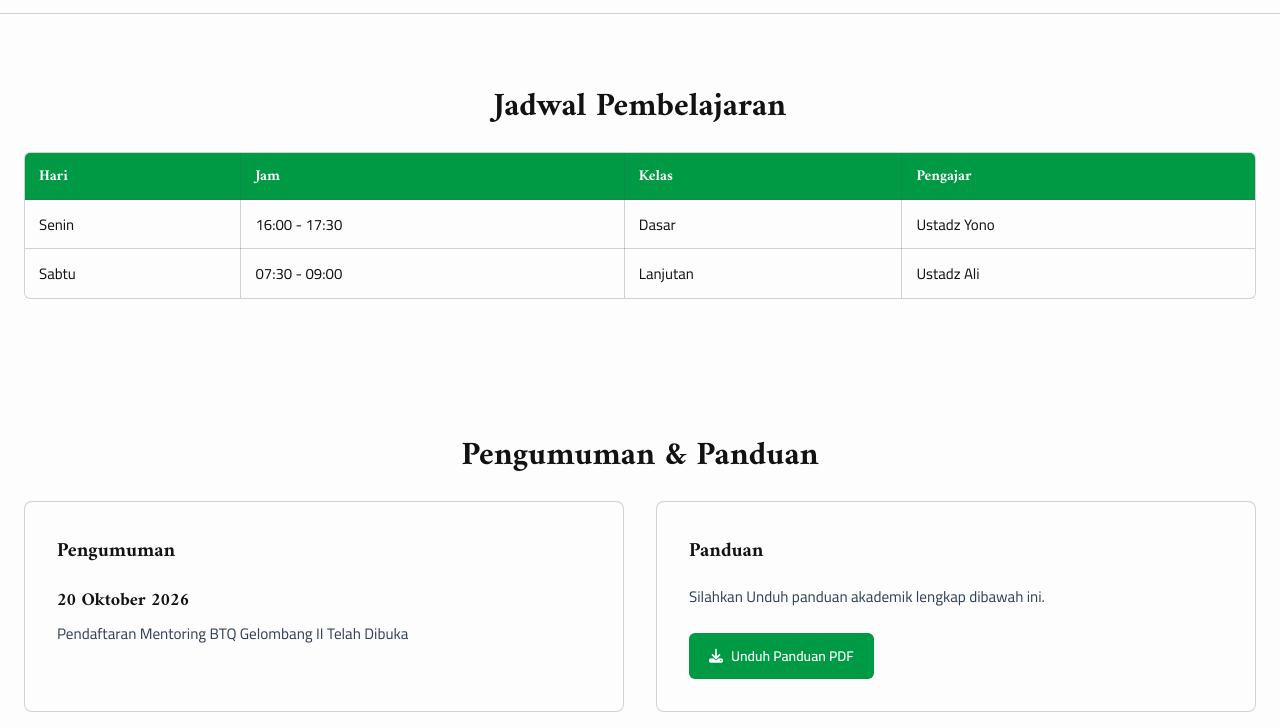
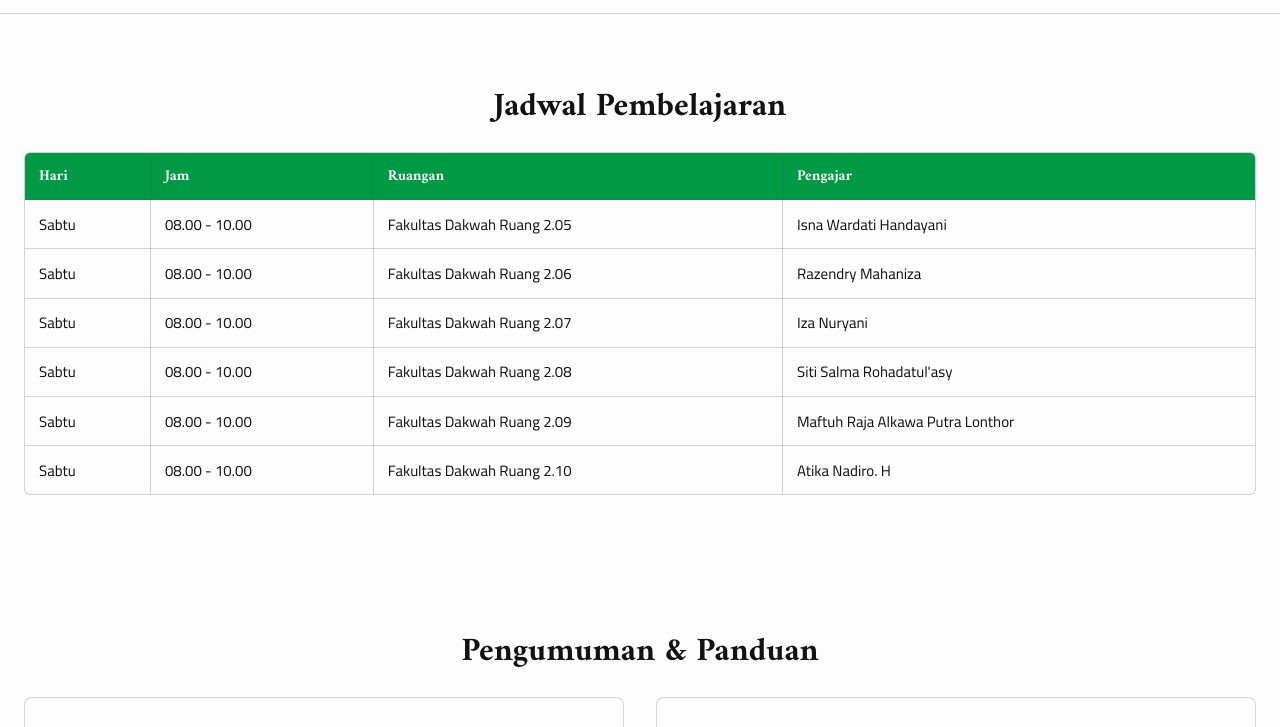
Before and after one commit to ashabilrizqi/btq-uin-salatiga, a plain HTML site: page informasi.html in a window 1280 px wide. Shown: the part 63-790 px from the top of the page. Drawn offline with Linux system fonts and the light colour scheme; a web font is replaced by a local one.

Commit message:
memperbaiki jadwal, pengumuman & panduan

```diff
--- a/informasi.html
+++ b/informasi.html
@@ -54,22 +54,46 @@
               <tr>
                 <th>Hari</th>
                 <th>Jam</th>
-                <th>Kelas</th>
+                <th>Ruangan</th>
                 <th>Pengajar</th>
               </tr>
             </thead>
             <tbody>
               <tr>
-                <td>Senin</td>
-                <td>16:00 - 17:30</td>
-                <td>Dasar</td>
-                <td>Ustadz Yono</td>
+                <td>Sabtu</td>
+                <td>08.00 - 10.00</td>
+                <td>Fakultas Dakwah Ruang 2.05</td>
+                <td>Isna Wardati Handayani</td>
               </tr>
               <tr>
                 <td>Sabtu</td>
-                <td>07:30 - 09:00</td>
-                <td>Lanjutan</td>
-                <td>Ustadz Ali</td>
+                <td>08.00 - 10.00</td>
+                <td>Fakultas Dakwah Ruang 2.06</td>
+                <td>Razendry Mahaniza</td>
+              </tr>
+              <tr>
+                <td>Sabtu</td>
+                <td>08.00 - 10.00</td>
+                <td>Fakultas Dakwah Ruang 2.07</td>
+                <td>Iza Nuryani</td>
+              </tr>
+              <tr>
+                <td>Sabtu</td>
+                <td>08.00 - 10.00</td>
+                <td>Fakultas Dakwah Ruang 2.08</td>
+                <td>Siti Salma Rohadatul'asy</td>
+              </tr>
+              <tr>
+                <td>Sabtu</td>
+                <td>08.00 - 10.00</td>
+                <td>Fakultas Dakwah Ruang 2.09</td>
+                <td>Maftuh Raja Alkawa Putra Lonthor</td>
+              </tr>
+              <tr>
+                <td>Sabtu</td>
+                <td>08.00 - 10.00</td>
+                <td>Fakultas Dakwah Ruang 2.10</td>
+                <td>Atika Nadiro. H</td>
               </tr>
             </tbody>
           </table>
@@ -92,9 +116,8 @@
               <div class="card-icon-header">
                 <h3 class="info-card-title">Pengumuman</h3>
               </div>
-              <span class="announcement-date">20 Oktober 2026</span>
-              <p class="announcement-subtitle">Pendaftaran Mentoring BTQ Gelombang II Telah Dibuka
-              </p>
+              <span class="announcement-date">07 September 2026</span>
+              <p class="announcement-subtitle">Pengumuman kelulusan program BTQ UIN Salatiga.</p>
             </div>
           </div>
 
@@ -104,10 +127,10 @@
               <div class="card-icon-header">
                 <h3 class="info-card-title">Panduan</h3>
               </div>
-              <p class="download-subtitle">Silahkan Unduh panduan akademik lengkap dibawah ini.</p>
+              <p class="download-subtitle">Silakan unduh panduan akademik lengkap dibawah ini.</p>
             </div>
-            <a href="#" class="btn-download" download>
-              <i class="fa-solid fa-download"></i> Unduh Panduan PDF
+            <a href="pdf/panduan.pdf" download="Panduan-Akademik.pdf" target="_blank" class="btn-download">
+              <i class="fa-solid fa-download"></i> Unduh Panduan Akademik
             </a>
           </div>
 
@@ -145,8 +168,8 @@
             </button>
             <div class="faq-answer">
               <p>
-                Anda dapat mengajukan permohonan pindah kelompok atau berkonsultasi dengan
-                mentor pendamping agar dicarikan jadwal pengganti yang sesuai
+                Jadwal mentoring dilaksanakan pada hari Sabtu, sehingga tidak bertabrakan dengan jadwal perkuliahan
+                reguler.
               </p>
             </div>
           </div>
```
Also changed, not shown: 1 other file.
